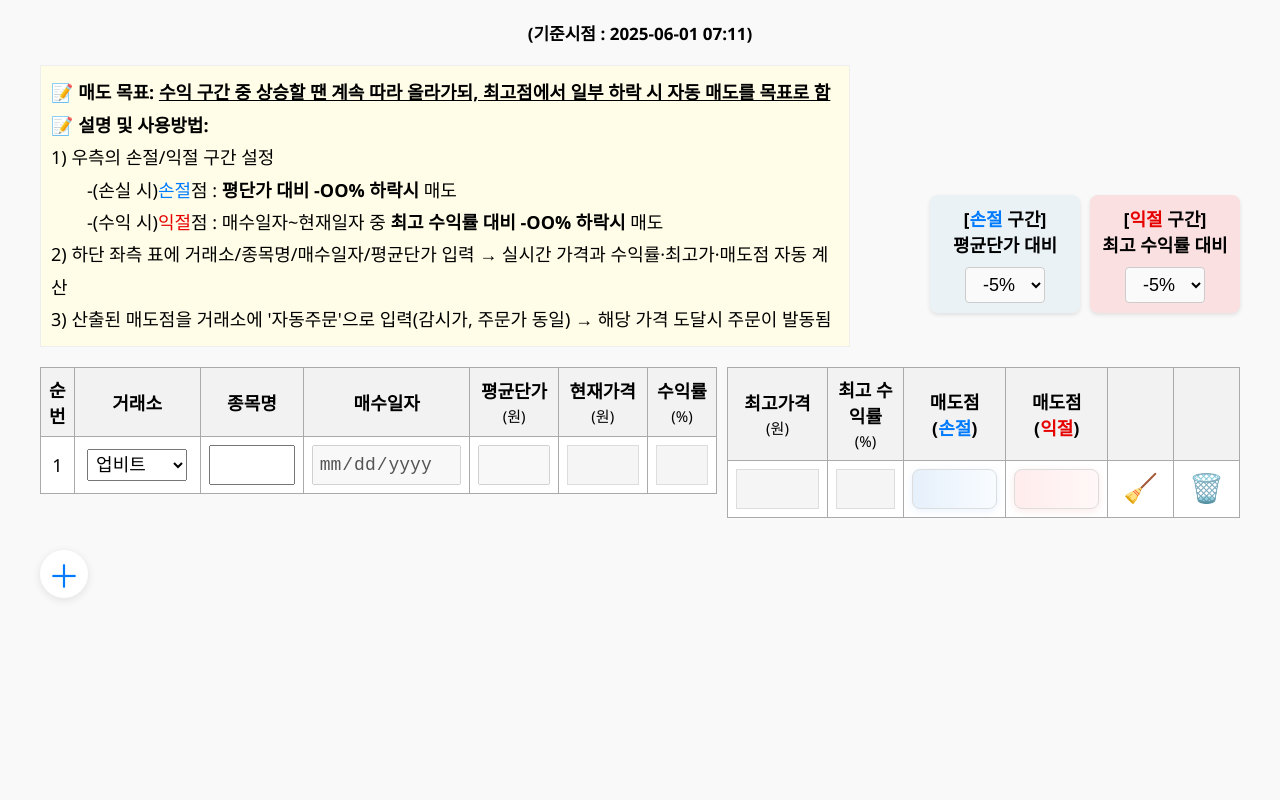
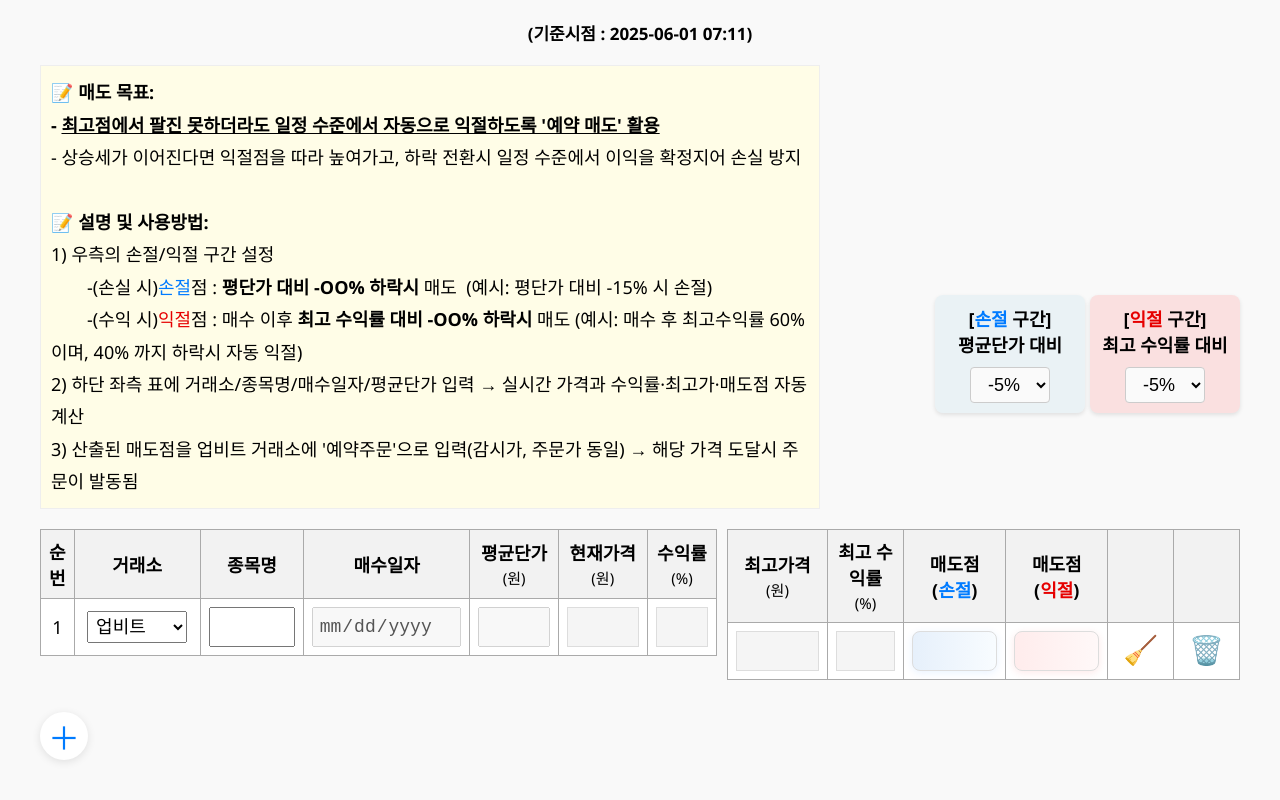
Before and after one commit to simsim222/Cryptocal, a plain HTML site: page index.html in a window 1280 px wide. Shown: the part 145-945 px from the top of the page. Before the commit the page ends 800 px from the top, so only its background shows below. Drawn offline with Linux system fonts and the light colour scheme; no server answers.

Commit message:
Add files via upload

```diff
--- a/index.html
+++ b/index.html
@@ -8,8 +8,8 @@
     h1 { text-align: center; font-size: 35px; font-weight: bold; }
     .timestamp { text-align: center; font-size: 17px; font-weight: bold; margin-bottom: 20px; }
     .top-container { display: flex; align-items: flex-start; gap: 10px; margin-bottom: 20px; }
-    .guide { background-color: #fffde7; padding: 10px; border: 1px solid #eee; width: 1100px; font-size: 18px; line-height: 1.8; }
-    .info-boxes { display: flex; gap: 10px; margin-top: 130px; margin-left: 70px; }
+    .guide { background-color: #fffde7; padding: 10px; border: 1px solid #eee; width: 1050px; font-size: 18px; line-height: 1.8; }
+    .info-boxes { display: flex; gap: 5px; margin-top: 230px; margin-left: 105px; }
     .info-box { background-color: #ADD8E633; border: none; border-radius: 8px; box-shadow: 0 2px 4px rgba(0,0,0,0.1); padding: 10px; width: 130px; display: flex; flex-direction: column; justify-content: space-between; align-items: center; }
     .info-box:nth-child(2) { background-color: rgba(255,0,0,0.1); }
     .info-box p { margin: 0; font-size: 18px; font-weight: bold; text-align: center; }
@@ -97,13 +97,16 @@ input {
 
   <div class="top-container">
     <div class="guide">
-      <b>📝 매도 목표: <u>수익 구간 중 상승할 땐 계속 따라 올라가되, 최고점에서 일부 하락 시 자동 매도를 목표로 함</u></b><br>
+      <b>📝 매도 목표:<br>
+	  - <u>최고점에서 팔진 못하더라도 일정 수준에서 자동으로 익절하도록 '예약 매도' 활용</u></b><br>
+- 상승세가 이어진다면 익절점을 따라 높여가고, 하락 전환시 일정 수준에서 이익을 확정지어 손실 방지<br>
+<br>
       <b>📝 설명 및 사용방법:</b><br>
       1) 우측의 손절/익절 구간 설정<br>
-        -(손실 시)<span class="stop-loss">손절</span>점 : <b>평단가 대비 -OO% 하락시</b> 매도<br>
-        -(수익 시)<span class="take-profit">익절</span>점 : 매수일자~현재일자 중 <b>최고 수익률 대비 -OO% 하락시</b> 매도<br>
+        -(손실 시)<span class="stop-loss">손절</span>점 : <b>평단가 대비 -OO% 하락시</b> 매도 &nbsp(예시: 평단가 대비 -15% 시 손절)<br>
+        -(수익 시)<span class="take-profit">익절</span>점 : 매수 이후 <b>최고 수익률 대비 -OO% 하락시</b> 매도&nbsp(예시: 매수 후 최고수익률 60%이며, 40% 까지 하락시 자동 익절)<br>
       2) 하단 좌측 표에 거래소/종목명/매수일자/평균단가 입력 → 실시간 가격과 수익률·최고가·매도점 자동 계산<br>
-      3) 산출된 매도점을 거래소에 '자동주문'으로 입력(감시가, 주문가 동일) → 해당 가격 도달시 주문이 발동됨
+      3) 산출된 매도점을 업비트 거래소에 '예약주문'으로 입력(감시가, 주문가 동일) → 해당 가격 도달시 주문이 발동됨
     </div>
     <div class="info-boxes">
       <div class="info-box">
```
